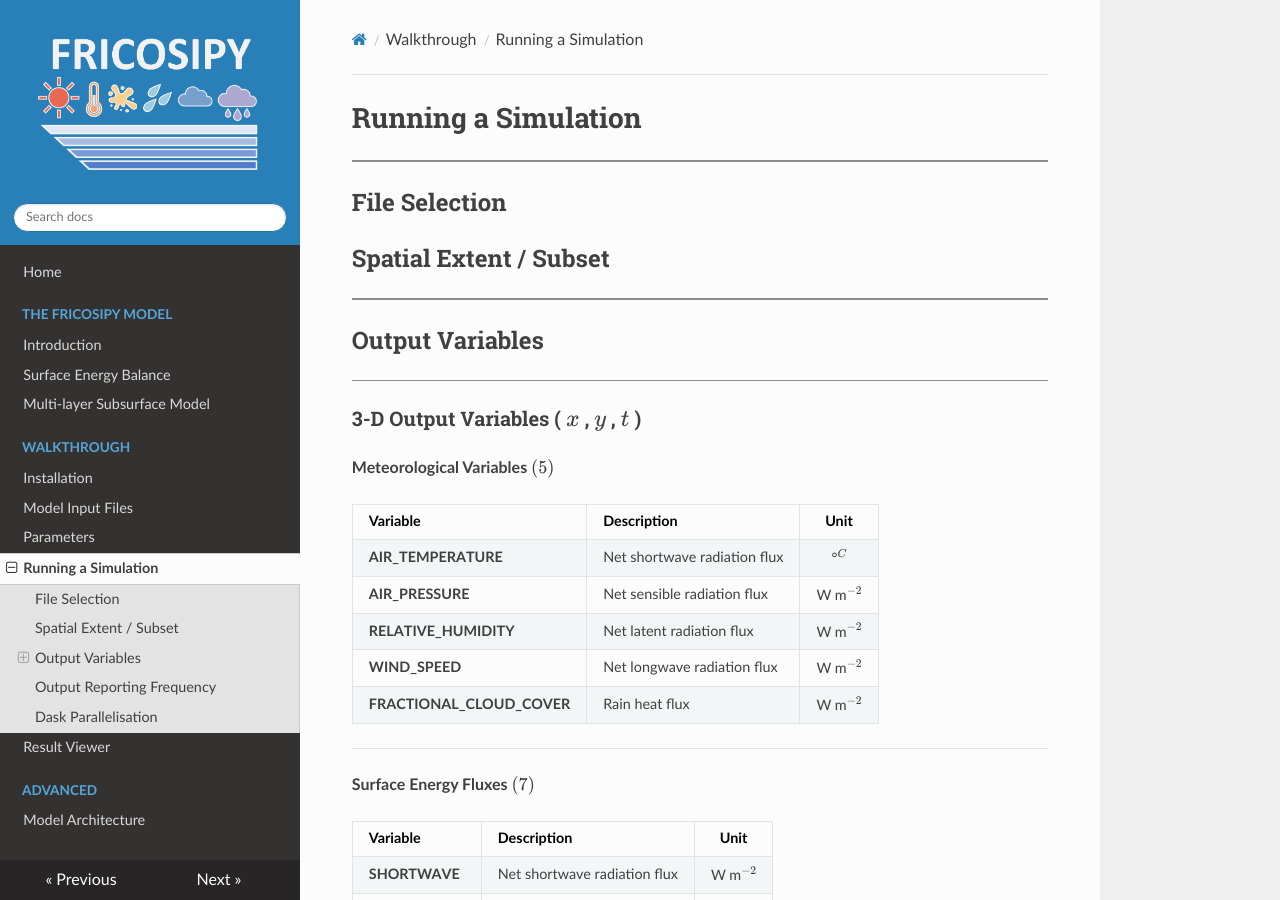
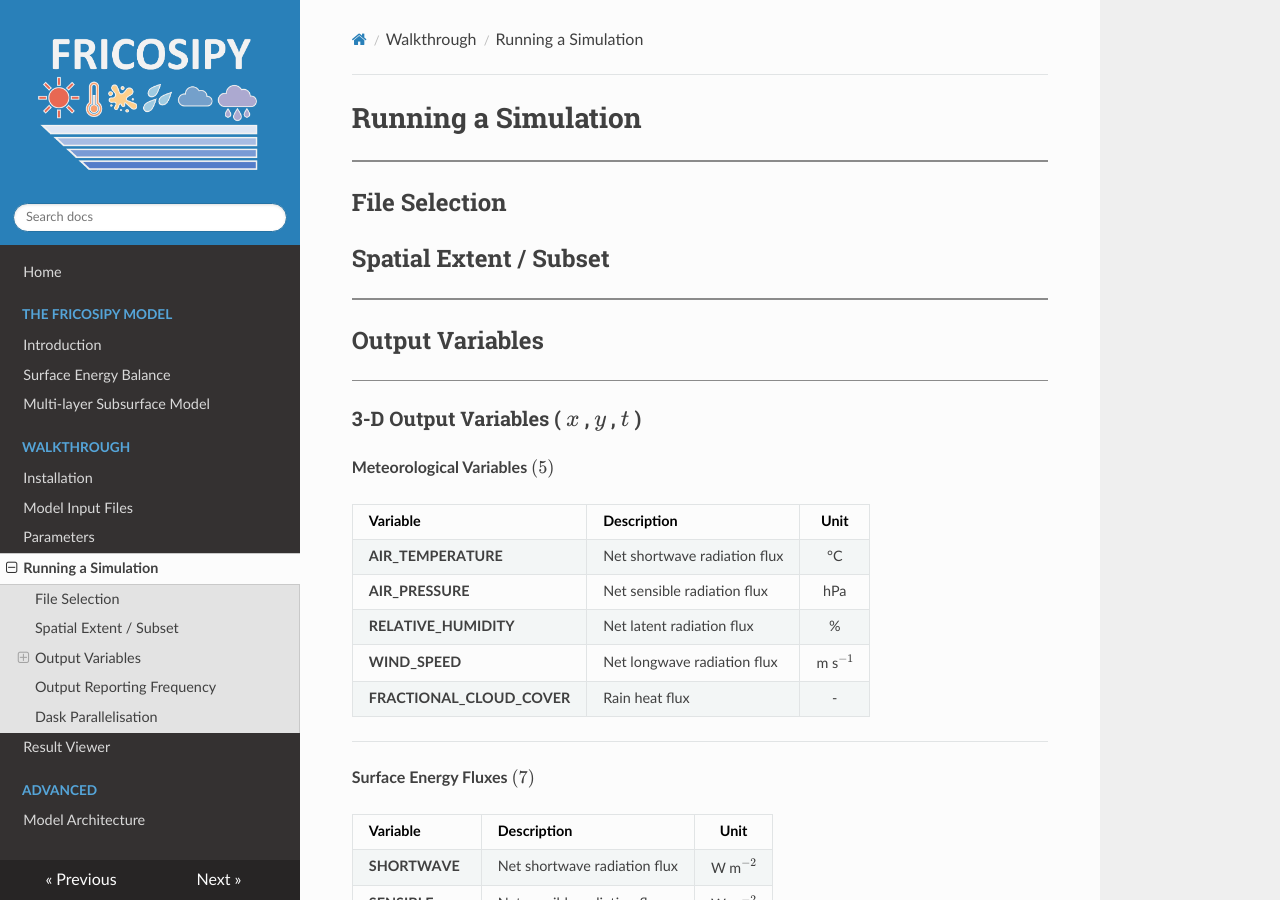
Before and after one commit to MarcusGastaldello/FRICOSIPY, an MkDocs documentation site: the page built from docs/running_a_simulation.md, in a window 1280 px wide and 900 px high. Built offline with MkDocs 1.6.1, drawn with Linux system fonts in a browser that asks for light colours; nearby versions of some CDN libraries.

Commit message:
Fix units for meteorological variables in documentation

```diff
--- a/docs/running_a_simulation.md
+++ b/docs/running_a_simulation.md
@@ -30,11 +30,11 @@
 
 | Variable | Description | Unit |
 |:---|:---|:---:|
-| **AIR_TEMPERATURE** | Net shortwave radiation flux | °$^{C}$ |
-| **AIR_PRESSURE** | Net sensible radiation flux | W m$^{-2}$ |
-| **RELATIVE_HUMIDITY** | Net latent radiation flux | W m$^{-2}$ |
-| **WIND_SPEED** | Net longwave radiation flux | W m$^{-2}$ |
-| **FRACTIONAL_CLOUD_COVER** | Rain heat flux | W m$^{-2}$ |
+| **AIR_TEMPERATURE** | Net shortwave radiation flux | °C |
+| **AIR_PRESSURE** | Net sensible radiation flux | hPa |
+| **RELATIVE_HUMIDITY** | Net latent radiation flux | % |
+| **WIND_SPEED** | Net longwave radiation flux | m s$^{-1}$ |
+| **FRACTIONAL_CLOUD_COVER** | Rain heat flux | - |
 
 ---
 
```
